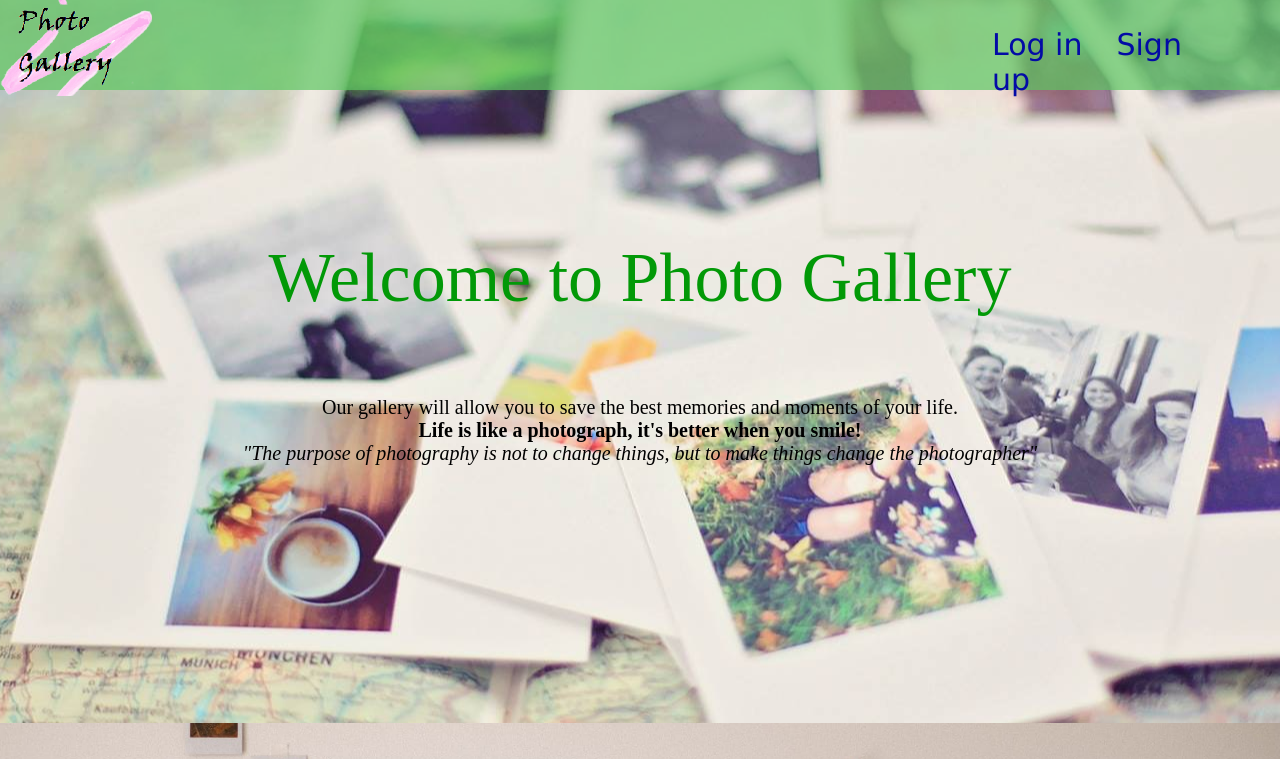
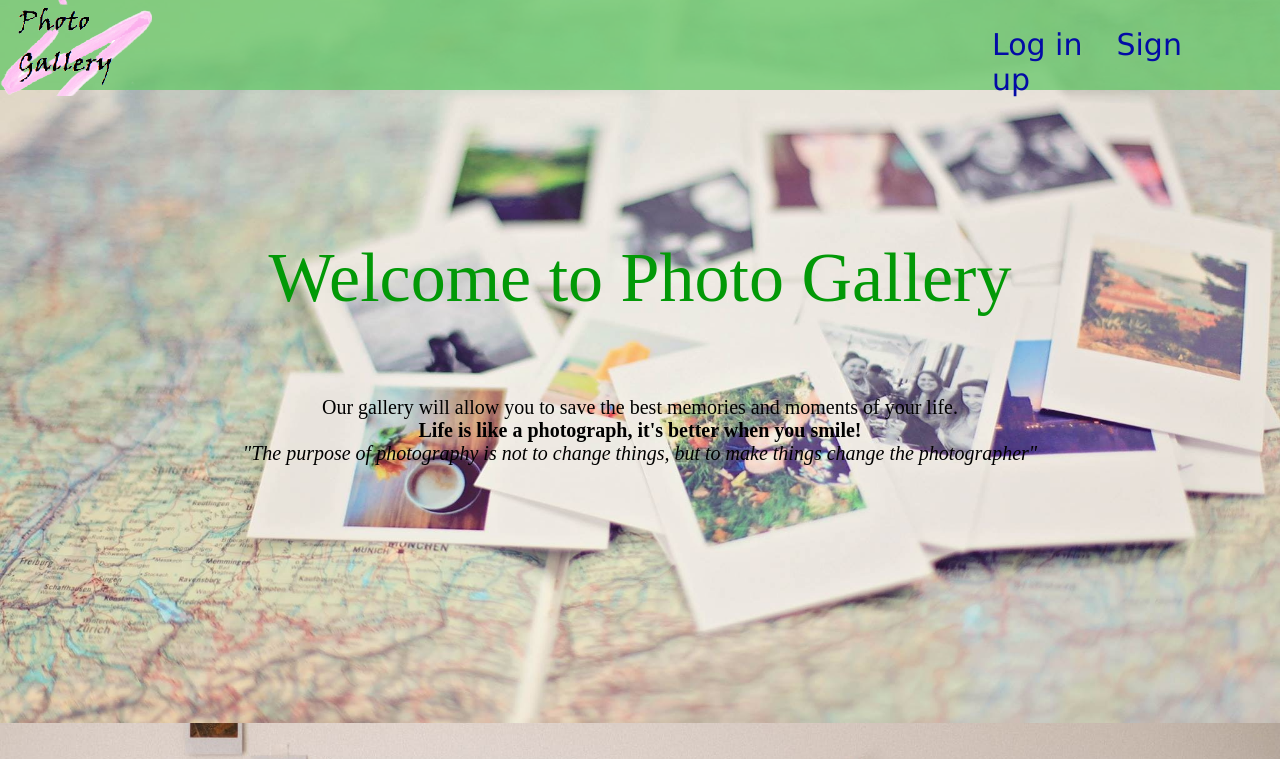
Before and after one commit to sashaaladko/sashaaladko.github.io, a plain HTML site: page index.html in a window 1280 px wide. Shown: the top 759 px of the page. Drawn offline with Linux system fonts and the light colour scheme.

Commit message:
Update style.css

```diff
--- a/style.css
+++ b/style.css
@@ -38,7 +38,7 @@ ul {
     background-image: url(../img/fon4.jpg);
     max-width: 100%;
     background-repeat: no-repeat;
-    background-size: auto;
+    background-size: 100%;
     background-position: center;
     min-height: 403px;
     padding: 160px;
```
